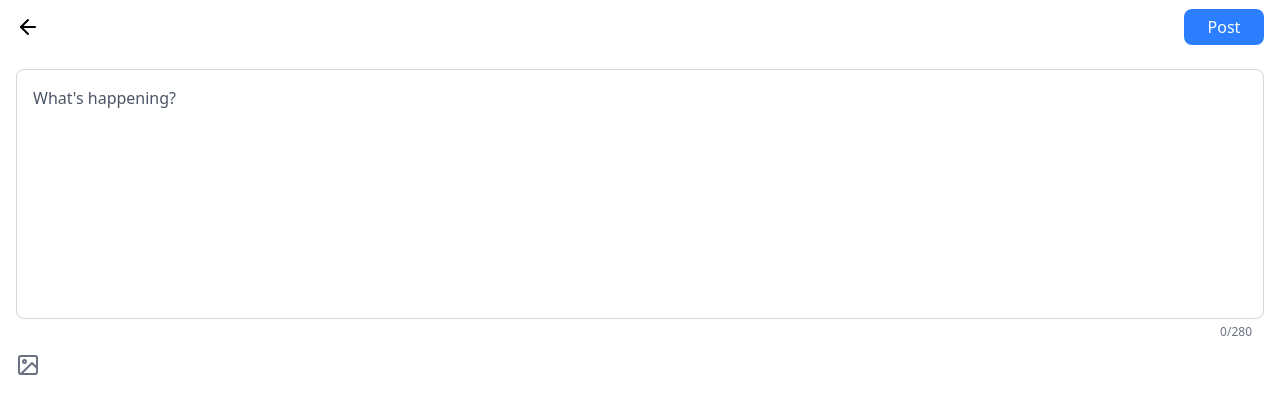
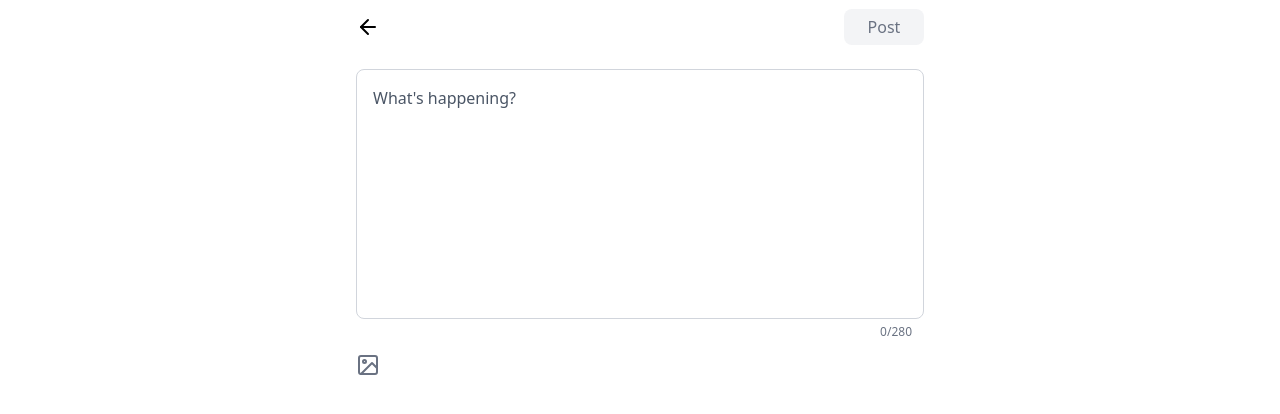
Before and after one commit to stnqls/wiseai, a Next.js app: page /compose in a window 1280 px wide. Shown: the top 414 px of the page. Built offline with nearby package versions, Linux system fonts and the light colour scheme.

Commit message:
feat: image attachment component, compose page layout 수정

```diff
--- a/src/_components/ImageAttachment/ImageAttachment.tsx
+++ b/src/_components/ImageAttachment/ImageAttachment.tsx
@@ -1,6 +1,7 @@
+import { ChangeEvent, ComponentProps, useCallback, useState } from "react";
+import Image from "next/image";
 import { cn } from "@/_lib/cn";
 import ImageIcon from "@/assets/icons/image.svg";
-import { ComponentProps } from "react";
 
 interface ImageAttachmentProps extends ComponentProps<"input"> {
   classNames?: {
@@ -14,7 +15,27 @@ export default function ImageAttachment({
   classNames,
   ...props
 }: ImageAttachmentProps) {
+  const [key, setKey] = useState<number>(() => Date.now());
+  const [previewUrl, setPreviewUrl] = useState<string[]>([]);
+
+  const onChangeFile = useCallback((e: ChangeEvent<HTMLInputElement>) => {
+    const files = e.target.files;
+    if (!files) return;
+    const previewUrls = Array.from(files).map((file) =>
+      URL.createObjectURL(file)
+    );
+
+    setPreviewUrl((prev) => [...prev, ...previewUrls]);
+  }, []);
+
+  const onRemoveFile = (urlToRemove: string) => {
+    setPreviewUrl((prev) => prev.filter((url) => url !== urlToRemove));
+    URL.revokeObjectURL(urlToRemove);
+    setKey(() => Date.now());
+  };
+
   return (
+    <div className="flex w-full flex-col gap-8">
       <label
         className={cn(
           "hover:cursor-pointer w-fit has-focus:ring-2 has-focus:ring-blue-500 has-focus:ring-offset-2 has-focus:rounded-4",
@@ -22,13 +43,14 @@ export default function ImageAttachment({
         )}
       >
         <input
+          key={key}
           type="file"
-        accept="image/* video/*"
+          accept="image/*, video/*"
           className={cn(
             "absolute w-1 h-1 opacity-0 pointer-events-none",
             classNames?.input
           )}
-        multiple
+          onChange={onChangeFile}
           {...props}
         />
         <ImageIcon
@@ -38,5 +60,21 @@ export default function ImageAttachment({
           )}
         />
       </label>
+      <div className="flex gap-4 flex-wrap">
+        {previewUrl &&
+          previewUrl.map((url) => (
+            <div
+              key={url}
+              className={`
+                rounded-8 relative flex h-135 w-135 items-center justify-center overflow-hidden border-1 border-gray-300 cursor-pointer
+                hover:after:content-['Delete'] hover:after:text-white hover:after:flex hover:after:items-center hover:after:justify-center hover:after:absolute hover:after:top-0 hover:after:right-0 hover:after:w-full hover:after:h-full hover:after:bg-black/50
+                `}
+              onClick={() => onRemoveFile(url)}
+            >
+              <Image src={url} alt="preview" fill className="object-contain" />
+            </div>
+          ))}
+      </div>
+    </div>
   );
 }
--- a/src/app/compose/layout.tsx
+++ /dev/null
@@ -1,26 +0,0 @@
-"use client";
-
-import Button from "@/_components/Button/Button";
-import { pathUrls } from "@/_routes/path";
-import ArrowLeftIcon from "@/assets/icons/arrow_left.svg";
-import Link from "next/link";
-
-export default function ComposeLayout({
-  children,
-}: Readonly<{
-  children: React.ReactNode;
-}>) {
-  return (
-    <div className="h-full">
-      <header className="sticky top-0 left-0 bg-white h-53 flex items-center justify-between px-16">
-        <Link href={pathUrls.home}>
-          <ArrowLeftIcon className="w-24 h-24" />
-        </Link>
-        <Button variant="blue" size={36} className="w-80">
-          Post
-        </Button>
-      </header>
-      <main className="p-16">{children}</main>
-    </div>
-  );
-}
--- a/src/app/compose/page.tsx
+++ b/src/app/compose/page.tsx
@@ -9,24 +9,36 @@ import Textarea from "@/_components/Textarea/Textarea";
 // 작성 완료 후 피드에 새 게시물 반영
 
 import { ChangeEvent, useCallback, useState } from "react";
+import Button from "@/_components/Button/Button";
+import { pathUrls } from "@/_routes/path";
+import ArrowLeftIcon from "@/assets/icons/arrow_left.svg";
+import Link from "next/link";
 
 export default function ComposePage() {
   const [text, setText] = useState("");
 
   const onChangeText = useCallback((e: ChangeEvent<HTMLTextAreaElement>) => {
     const { value } = e.target;
-    if (value.length > 280) {
-      return;
-    }
     setText(value);
   }, []);
 
   return (
-    <div className="flex flex-col gap-12">
+    <main className="h-full">
+      <form className="pc:max-w-600 pc:mx-auto">
+        <div className="sticky top-0 left-0 bg-white h-53 flex items-center justify-between px-16">
+          <Link href={pathUrls.home}>
+            <ArrowLeftIcon className="w-24 h-24" />
+          </Link>
+          <Button variant="blue" size={36} className="w-80" disabled={!text}>
+            Post
+          </Button>
+        </div>
+        <div className="p-16 flex flex-col gap-12">
           <div className="flex flex-col gap-4">
             <Textarea
               placeholder="What's happening?"
               value={text}
+              maxLength={280}
               onChange={onChangeText}
               className="h-250"
             />
@@ -35,7 +47,9 @@ export default function ComposePage() {
             </span>
           </div>
 
-      <ImageAttachment />
+          <ImageAttachment multiple />
         </div>
+      </form>
+    </main>
   );
 }
```
Lines whose indentation alone changed are shown as unchanged.
